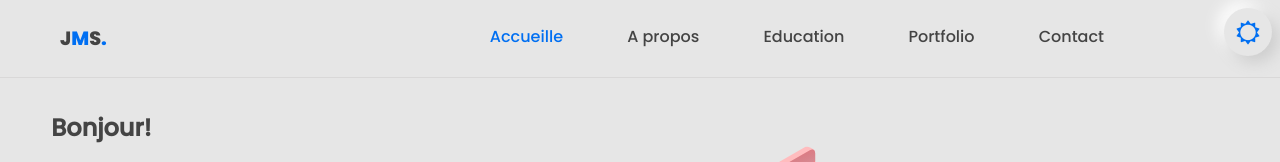
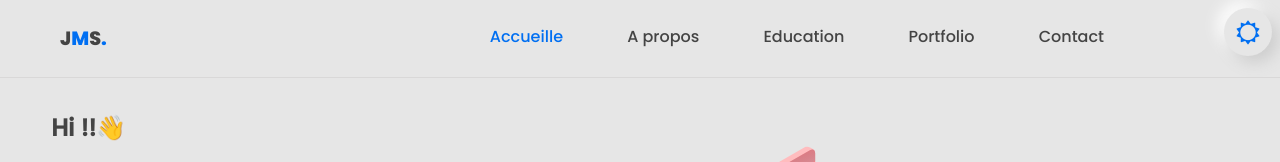
Before and after one commit to JMS-Marcel/jms-2.0, a plain HTML site: page index.html in a window 1280 px wide. Shown: the top 162 px of the page. Drawn offline with Linux system fonts and the light colour scheme.

Commit message:
Add emoji

```diff
--- a/index.html
+++ b/index.html
@@ -5,7 +5,10 @@
     <meta http-equiv="X-UA-Compatible" content="IE=edge" />
     <meta name="viewport" content="width=device-width, initial-scale=1.0" />
     <title> Portfolio | Jemsh Marcel 💎✨</title>
+
     <link rel="shortcut icon" href="images/logo.ico" type="image/png" />
+
+    <!-- Link css -->
 
     <link rel="stylesheet" href="css/styles.css" />
 
@@ -36,7 +39,7 @@
       <!-- -------------------------------SECTION ACCUEIL START---------------------------------------- -->
       <section id="Accueil">
         <div class="left">
-          <h1>Bonjour!</h1>
+          <h1>Hi !!👋</h1>
           <h1 class="animated-text">Je <span></span></h1>
           <h1>Je suis un Developpeur web</h1>
 
```
